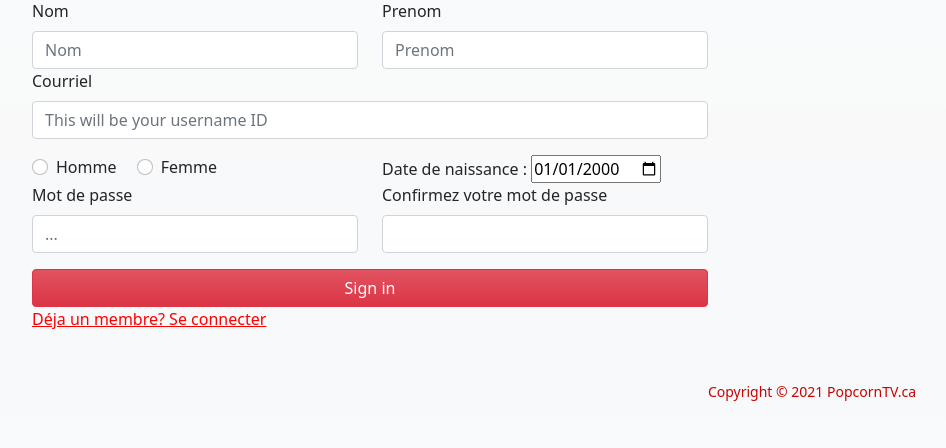
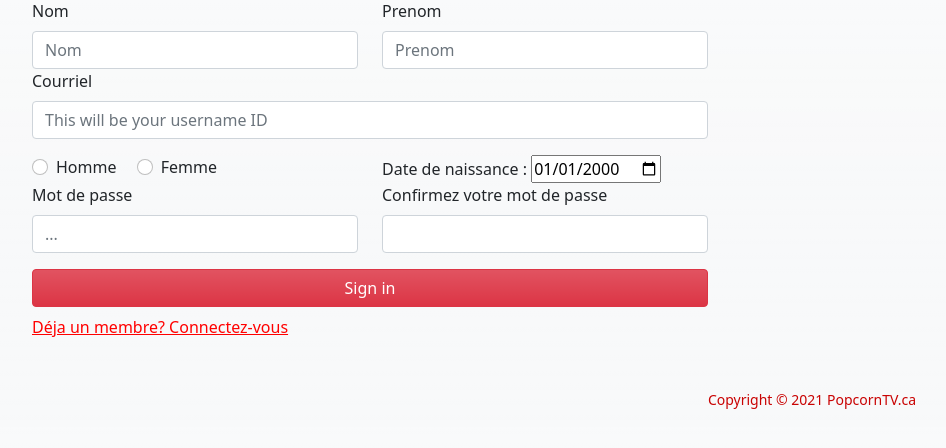
Before and after one commit to Ariyelito/Popcorn_TP2, a PHP site: page /index.php?idContenu=1 in a window 1280 px wide. Shown: the part 129-577 px from the top of the page, without its empty margins (270-1216 px from the left). Run offline with PHP 8.4, Linux system fonts and the light colour scheme; some libraries are stand-ins or nearby versions.

Commit message:
added links to forms

```diff
--- a/index.php
+++ b/index.php
@@ -63,11 +63,10 @@ if($contenu == 2){
         </div>
 
         <div class="form-group col-12 mt-3">
-
-            <button id="btnConnecter" type="submit" class="btn btn-danger bg-gradient mb-3">Se connecter</button>
-<!--
-            <a id="btnConnecter" href="<?php echo $root?>index.php?idContenu=1"  class="btn btn-danger btn-lg">Devenir membre</a> -->
-
+            <button id="btnConnecter" type="submit" class="btn btn-danger bg-gradient">Se connecter</button>
+        </div>
+        <div class="col mt-1">
+        <a href="<?php echo $root?>index.php?idContenu=1" style="color:red"  class="mt-1">Pas de compte? Enregistrez-vous</a>
         </div>
 
     </form>
@@ -138,8 +137,8 @@ if($contenu == 1){
         <div class="col-12 mt-3">
             <button id="btnEnregistrer" type="submit" class="btn btn-danger bg-gradient">Sign in</button>
         </div>
-        <div class="col">
-        <a href="<?php echo $root?>index.php?idContenu=2" style="color:red"  class="mt-1">Déja un membre? Se connecter</a>
+        <div class="col mt-2">
+        <a href="<?php echo $root?>index.php?idContenu=2" style="color:red"  class="mt-1">Déja un membre? Connectez-vous</a>
         </div>
     </form>
 </div>
```
